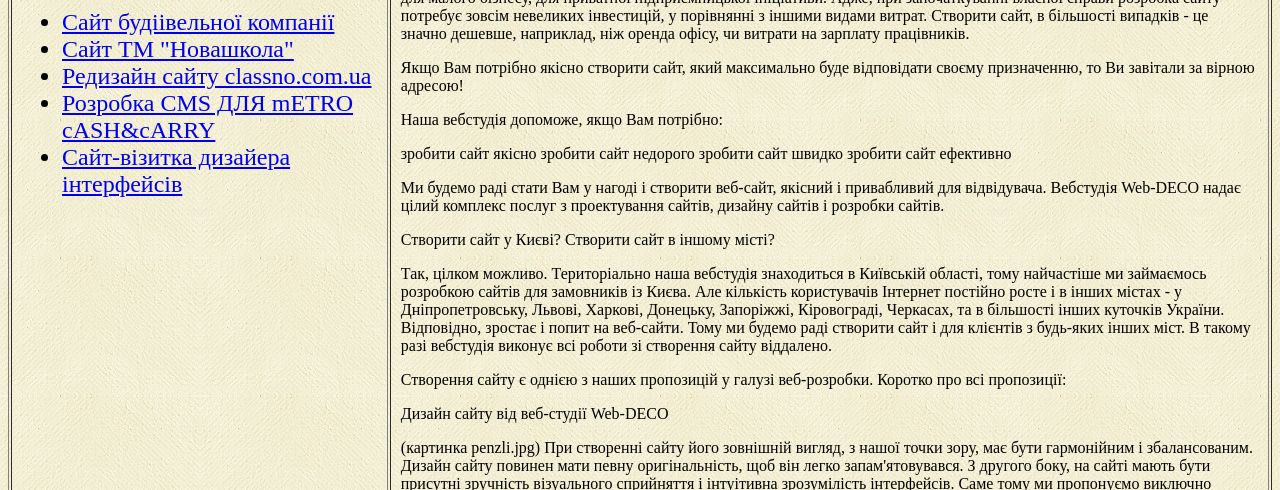
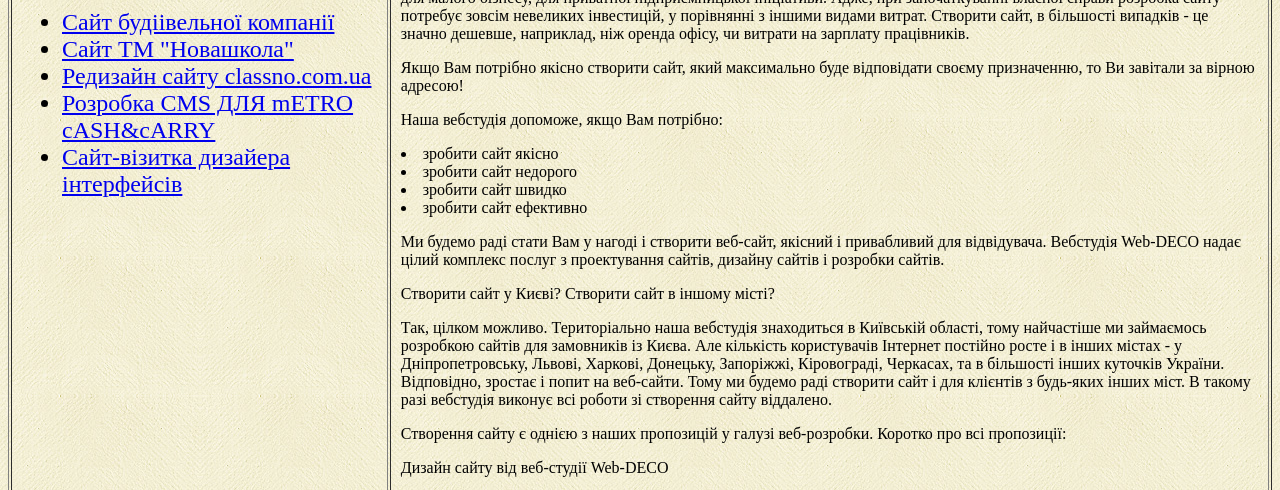
Before and after one commit to Svyryddanya/Svyryddanya.github.io, a plain HTML site: page index.html in a window 1280 px wide. Shown: the part 294-784 px from the top of the page. Drawn offline with Linux system fonts and the light colour scheme.

Commit message:
14 - Створити список

```diff
--- a/index.html
+++ b/index.html
@@ -54,10 +54,10 @@
 
 <P>Наша вебстудія допоможе, якщо Вам потрібно:</p>
 <p>
-    зробити сайт якісно
-    зробити сайт недорого
-    зробити сайт швидко
-    зробити сайт ефективно
+    <li>зробити сайт якісно</li>
+    <li>зробити сайт недорого</li>
+   <li>зробити сайт швидко</li>
+    <li>зробити сайт ефективно</li>
 </P>
 <p>Ми будемо раді стати Вам у нагоді і створити веб-сайт, якісний і привабливий для відвідувача. Вебстудія Web-DECO надає цілий комплекс послуг з проектування сайтів, дизайну сайтів і розробки сайтів.</P>
 
```
